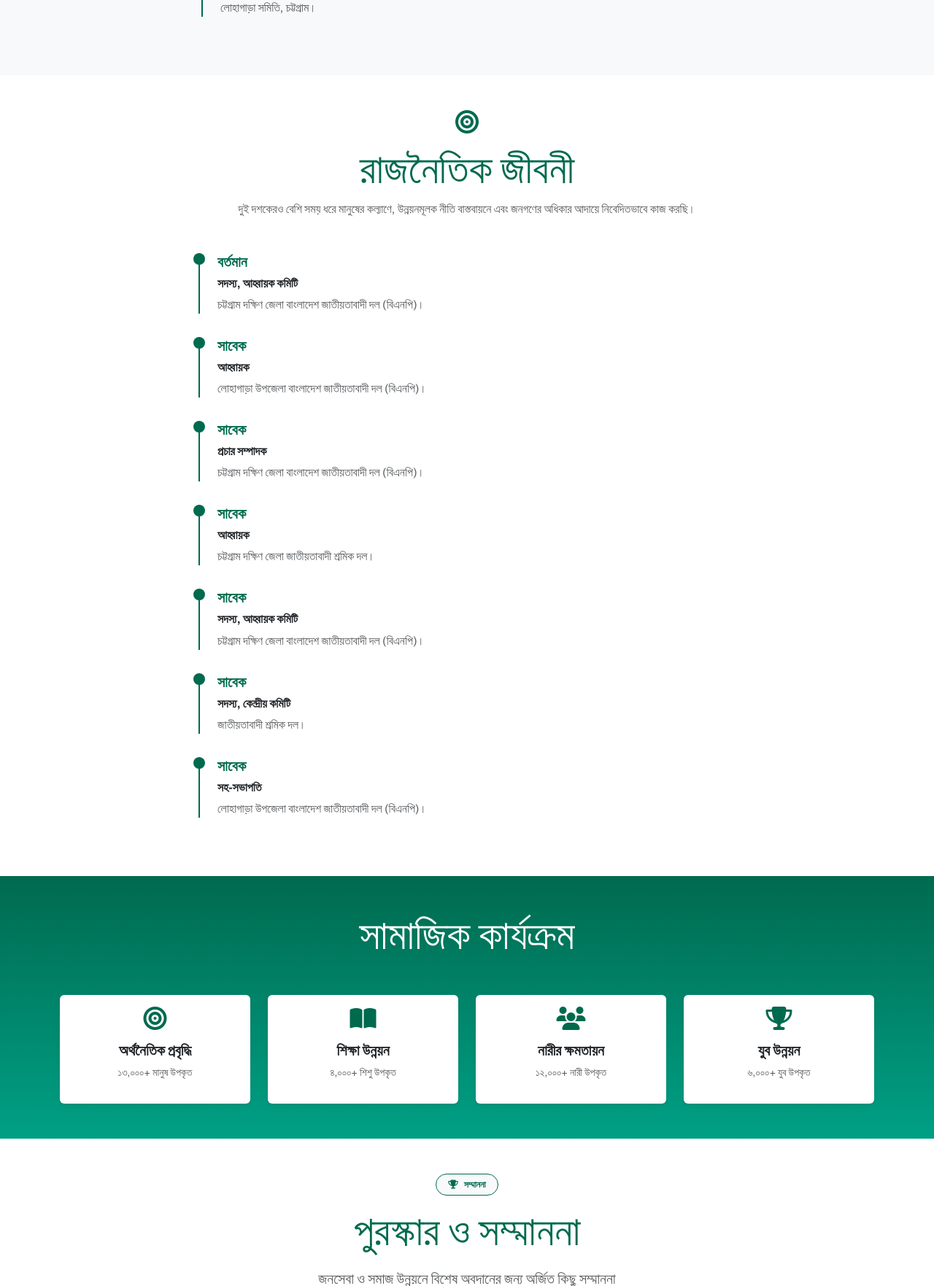
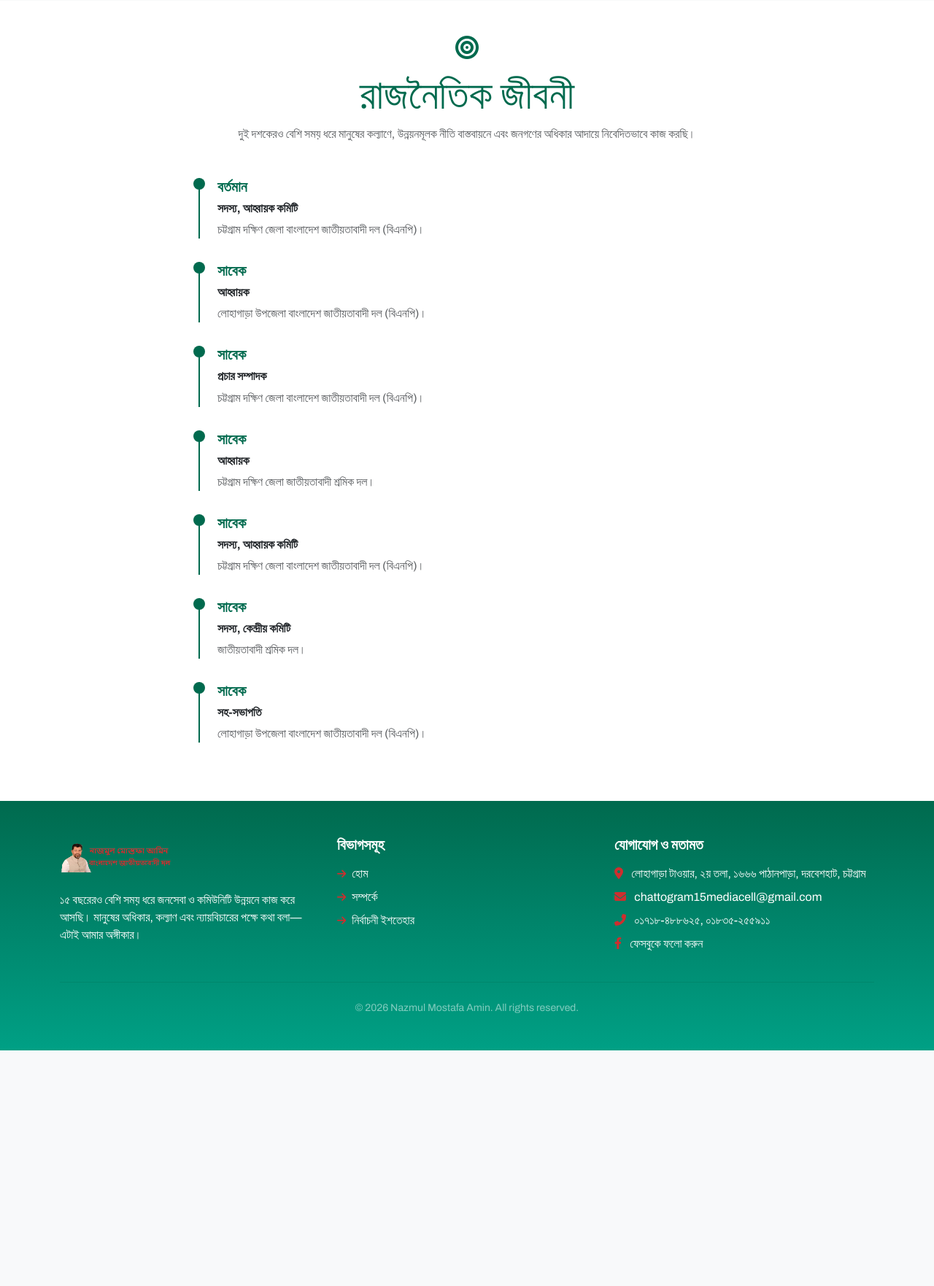
Before and after one commit to hosnemubarak/election, a Django app: page /about/ in a window 1280 px wide. Shown: the part 1420-3183 px from the top of the page at 73% size. After the commit the page ends 2860 px from the top, so only its background shows below. Run offline with Django 5.2, Linux system fonts and the light colour scheme.

Commit message:
update about section

```diff
--- a/templates/about.html
+++ b/templates/about.html
@@ -94,7 +94,7 @@
                         সৎভাবে দায়িত্ব পালন—এটাই আমার প্রতিশ্রুতি।</p>
                 </div>
 
-                <div class="row g-4 text-center text-lg-start">
+                <!-- <div class="row g-4 text-center text-lg-start">
                     <div class="col-4">
                         <h3 class="fw-bold text-green-theme display-5">২৫+</h3>
                         <p class="small text-muted fw-bold text-uppercase ls-1">নতুন কর্মসংস্থান</p>
@@ -107,7 +107,7 @@
                         <h3 class="fw-bold text-green-theme display-5">২০+</h3>
                         <p class="small text-muted fw-bold text-uppercase ls-1">উন্নয়নমূলক কর্মসূচি</p>
                     </div>
-                </div>
+                </div> -->
             </div>
         </div>
     </div>
@@ -228,7 +228,7 @@
 </section>
 
 <!-- Social Work / Impact -->
-<section class="py-5" style="background: linear-gradient(180deg, #006A4E 0%, #00856B 50%, #00A085 100%);">
+<!-- <section class="py-5" style="background: linear-gradient(180deg, #006A4E 0%, #00856B 50%, #00A085 100%);">
     <div class="container">
         <div class="text-center mb-5">
             <h2 class="display-4 text-white">সামাজিক কার্যক্রম</h2>
@@ -264,10 +264,10 @@
             </div>
         </div>
     </div>
-</section>
+</section> -->
 
 <!-- Awards -->
-<section class="py-5 bg-white position-relative overflow-hidden">
+<!-- <section class="py-5 bg-white position-relative overflow-hidden">
     <div class="container text-center position-relative">
         <div class="mb-5">
             <span class="badge bg-light text-green-theme px-3 py-2 rounded-pill border border-green-theme mb-3"><i
@@ -327,5 +327,5 @@
             </div>
         </div>
     </div>
-</section>
+</section> -->
 {% endblock %}
```
